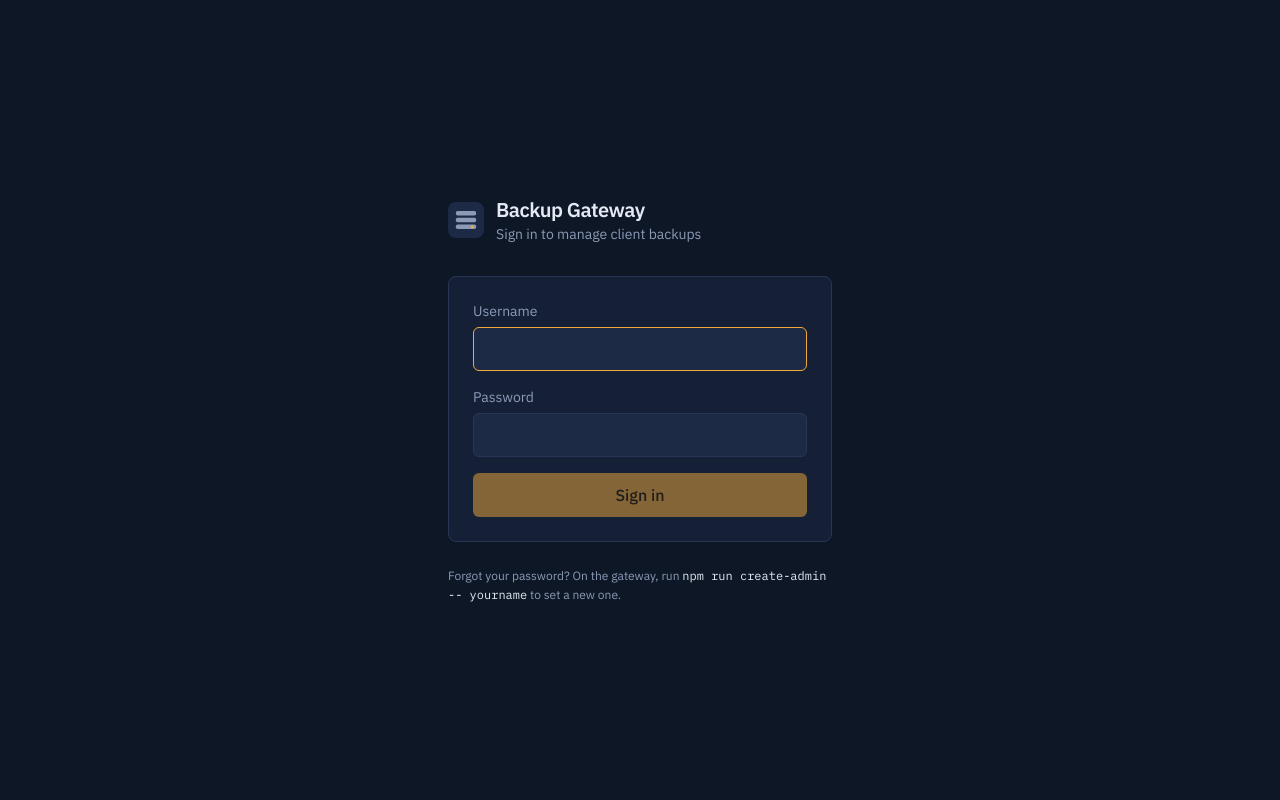
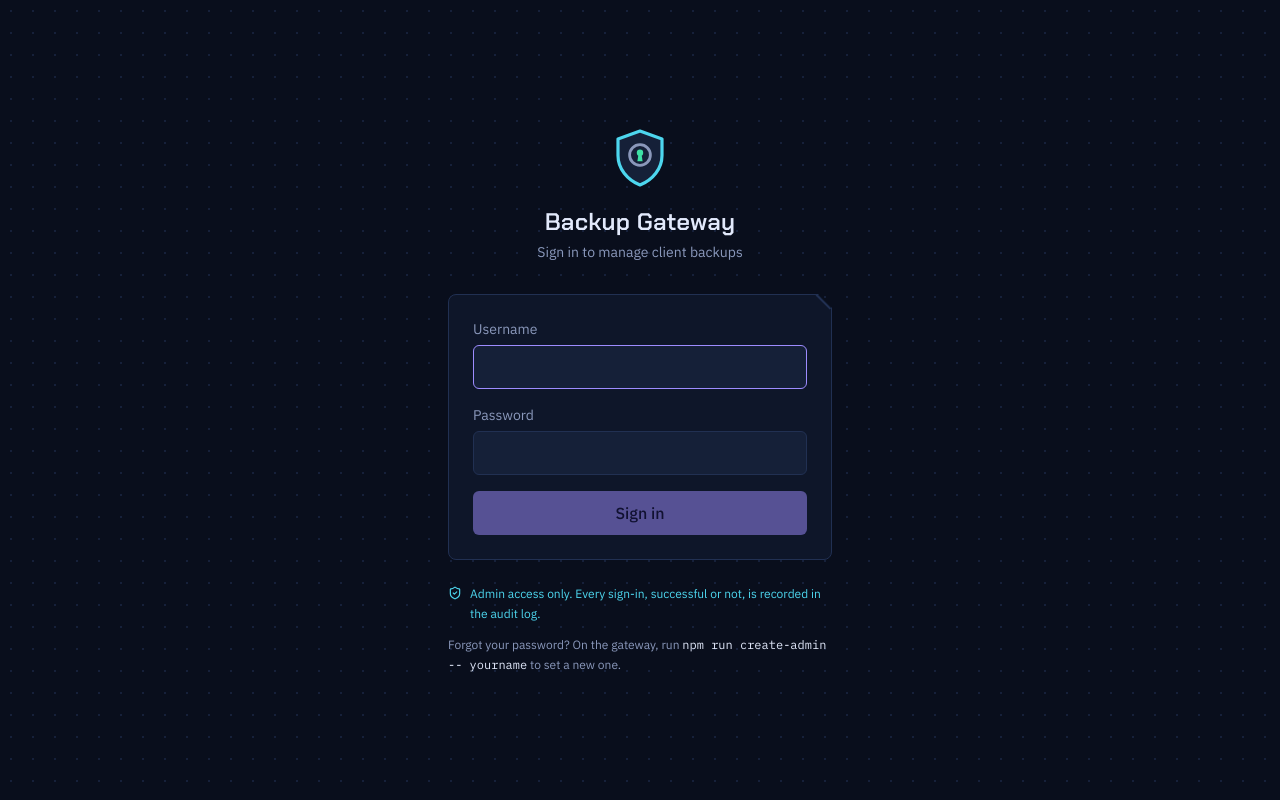
Before and after one commit to DarmaniBenjamin/backup-gateway, a React (Vite) app in the folder gateway/ui/: page /login in a window 1280 px wide. Built offline with nearby package versions, Linux system fonts and the light colour scheme; no server answers.

Commit message:
UI: secure-operations theme with one colour per role, protection ring, shield logo, grouped navigation

```diff
--- a/gateway/ui/package.json
+++ b/gateway/ui/package.json
@@ -9,6 +9,7 @@
     "preview": "vite preview"
   },
   "dependencies": {
+    "@fontsource/chakra-petch": "^5.3.0",
     "@fontsource/ibm-plex-mono": "^5.3.0",
     "@fontsource/ibm-plex-sans": "^5.3.0",
     "lucide-react": "^1.54.0",
--- a/gateway/ui/src/components/DeviceSettings.jsx
+++ b/gateway/ui/src/components/DeviceSettings.jsx
@@ -72,7 +72,7 @@ function LiveStatus({ status, live }) {
   let tone = "text-good";
   if (status.paused) {
     text = `Paused: ${status.paused}`;
-    tone = "text-signal";
+    tone = "text-warn";
   } else if (status.limitMbps) {
     text = `Uploading at up to ${status.limitMbps} Mbps (${status.workHours ? "work hours" : "outside work hours"})`;
   } else {
@@ -88,7 +88,7 @@ function LiveStatus({ status, live }) {
         {status.metered === true && " · metered connection"}
       </p>
       {status.watchLimitHit && (
-        <p className="text-signal">
+        <p className="text-warn">
           This device couldn&rsquo;t watch all its files live, so it switched to a full scan every 15 minutes. Choose a
           scheduled scan below, or raise the system&rsquo;s watch limit.
         </p>
@@ -143,7 +143,7 @@ export default function DeviceSettings({ deviceId, settings, status, live, disab
       <p className="mb-3 mt-1 max-w-2xl text-sm text-dim">
         How hard this device may work, and when. Restores are never slowed down or paused.
       </p>
-      <div className="rounded-lg border border-edge bg-surface">
+      <div className="panel-cut rounded-lg border border-edge bg-surface">
         <div className="border-b border-edge px-5 py-4">
           <LiveStatus status={status} live={live} />
         </div>
--- a/gateway/ui/src/components/Layout.jsx
+++ b/gateway/ui/src/components/Layout.jsx
@@ -11,14 +11,30 @@ import { usePolling } from "../usePolling.js";
 import Logo from "./Logo.jsx";
 import AlertBanner from "./AlertBanner.jsx";
 
+// Grouped by what you're doing: watching the fleet, getting data back, or defending it
 const NAV = [
+  {
+    group: "Monitor",
+    items: [
       { to: "/", label: "Overview", icon: LayoutDashboard, end: true },
       { to: "/devices", label: "Devices", icon: HardDrive },
+    ],
+  },
+  {
+    group: "Recover",
+    items: [
       { to: "/restore", label: "Restore", icon: History },
+      { to: "/jobs", label: "Jobs", icon: ListChecks },
+    ],
+  },
+  {
+    group: "Defend",
+    items: [
       { to: "/quarantine", label: "Quarantine", icon: ShieldAlert, badge: "alerts" },
-  { to: "/jobs", label: "Jobs", icon: ListChecks },
       { to: "/integrity", label: "Integrity", icon: ShieldCheck },
       { to: "/audit", label: "Audit log", icon: ScrollText },
+    ],
+  },
 ];
 
 function NavItem({ item, onNavigate, count }) {
@@ -30,8 +46,10 @@ function NavItem({ item, onNavigate, count }) {
       onClick={onNavigate}
       className={({ isActive }) =>
         [
-          "flex h-10 items-center gap-3 rounded-md px-3 text-sm transition-colors",
-          isActive ? "bg-raised text-fg" : "text-dim hover:bg-raised/60 hover:text-fg",
+          "relative flex h-10 items-center gap-3 rounded-md px-3 text-sm transition-colors",
+          isActive
+            ? "bg-raised text-fg before:absolute before:inset-y-2 before:-left-4 before:w-0.5 before:rounded-full before:bg-signal"
+            : "text-dim hover:bg-raised/60 hover:text-fg",
         ].join(" ")
       }
     >
@@ -60,9 +78,16 @@ export default function Layout() {
   useEffect(() => setMenuOpen(false), [location.pathname]);
 
   const nav = (
-    <nav className="flex flex-col gap-1" aria-label="Main">
-      {NAV.map((item) => (
+    <nav className="flex flex-col gap-5" aria-label="Main">
+      {NAV.map(({ group, items }) => (
+        <div key={group}>
+          <p className="mb-1.5 px-3 font-display text-xs text-dim/80">{group}</p>
+          <div className="flex flex-col gap-1">
+            {items.map((item) => (
               <NavItem key={item.to} item={item} count={item.badge ? openAlerts : 0} onNavigate={() => setMenuOpen(false)} />
+            ))}
+          </div>
+        </div>
       ))}
     </nav>
   );
@@ -91,7 +116,7 @@ export default function Layout() {
         <div>
           <div className="mb-8 flex items-center gap-3 px-2 pt-1">
             <Logo />
-            <span className="font-semibold tracking-tight">Backup Gateway</span>
+            <span className="font-display text-lg font-semibold">Backup Gateway</span>
           </div>
           {nav}
         </div>
@@ -103,7 +128,7 @@ export default function Layout() {
         <div className="flex h-14 items-center justify-between px-4">
           <div className="flex items-center gap-3">
             <Logo size={24} />
-            <span className="font-semibold tracking-tight">Backup Gateway</span>
+            <span className="font-display font-semibold">Backup Gateway</span>
           </div>
           <button
             type="button"
--- a/gateway/ui/src/components/Logo.jsx
+++ b/gateway/ui/src/components/Logo.jsx
@@ -1,13 +1,18 @@
-// Product mark: three stacked drive bays with an amber activity light.
+// Product mark: a shield around a locked vault door. Cyan = encryption, green = protected.
 
 export default function Logo({ size = 28 }) {
   return (
     <svg width={size} height={size} viewBox="0 0 32 32" aria-hidden="true">
-      <rect width="32" height="32" rx="7" fill="var(--color-raised)" />
-      <rect x="7" y="8" width="18" height="4" rx="1.5" fill="var(--color-dim)" />
-      <rect x="7" y="14" width="18" height="4" rx="1.5" fill="var(--color-dim)" />
-      <rect x="7" y="20" width="18" height="4" rx="1.5" fill="var(--color-dim)" />
-      <circle cx="21.5" cy="22" r="1.4" fill="var(--color-signal)" />
+      <path
+        d="M16 2.5 27 6.5v8.2c0 6.6-4.6 12.2-11 14.8C9.6 26.9 5 21.3 5 14.7V6.5L16 2.5Z"
+        fill="var(--color-raised)"
+        stroke="var(--color-secure)"
+        strokeWidth="1.6"
+        strokeLinejoin="round"
+      />
+      <circle cx="16" cy="14.5" r="5.2" fill="none" stroke="var(--color-dim)" strokeWidth="1.4" />
+      <circle cx="16" cy="13.4" r="1.6" fill="var(--color-good)" />
+      <path d="M15.2 14.4h1.6l.5 3.2h-2.6l.5-3.2Z" fill="var(--color-good)" />
     </svg>
   );
 }
--- /dev/null
+++ b/gateway/ui/src/components/ProtectionRing.jsx
@@ -0,0 +1,84 @@
+// The overview's status dial: one ring segment per device, coloured by its state
+// (green protected, amber paused, red frozen or offline, grey never connected), with the
+// number of protected devices in the middle and a slow scanner sweep behind it.
+
+const SIZE = 176;
+const R = 70;
+const STROKE = 9;
+const C = 2 * Math.PI * R;
+
+function tone(d) {
+  if (d.status === "frozen" || d.status === "offline") return "var(--color-alert)";
+  if (d.status === "never-seen" || d.status === "revoked") return "var(--color-edge)";
+  if (d.pausedReason) return "var(--color-warn)";
+  return "var(--color-good)";
+}
+
+export default function ProtectionRing({ devices }) {
+  const n = devices.length;
+  const protectedCount = devices.filter((d) => tone(d) === "var(--color-good)").length;
+  const gap = n > 1 ? Math.min(10, C / n / 4) : 0;
+  const seg = n ? C / n - gap : C;
+  const center = SIZE / 2;
+
+  const label = n === 0 ? "No devices yet" : `${protectedCount} of ${n} devices protected`;
+
+  return (
+    <div className="relative shrink-0" style={{ width: SIZE, height: SIZE }} role="img" aria-label={label}>
+      {/* Scanner sweep, clipped to the inside of the ring */}
+      <div
+        className="absolute rounded-full motion-safe:animate-[spin_9s_linear_infinite]"
+        style={{
+          inset: SIZE / 2 - R + STROKE,
+          background: "conic-gradient(from 0deg, transparent 0deg 300deg, color-mix(in srgb, var(--color-secure) 22%, transparent) 360deg)",
+        }}
+        aria-hidden="true"
+      />
+      <svg width={SIZE} height={SIZE} viewBox={`0 0 ${SIZE} ${SIZE}`} className="relative" aria-hidden="true">
+        {/* Dial ticks */}
+        {Array.from({ length: 60 }, (_, i) => {
+          const a = (i / 60) * 2 * Math.PI;
+          const long = i % 5 === 0;
+          const r1 = R + STROKE / 2 + 5;
+          const r2 = r1 + (long ? 6 : 3);
+          return (
+            <line
+              key={i}
+              x1={center + r1 * Math.sin(a)}
+              y1={center - r1 * Math.cos(a)}
+              x2={center + r2 * Math.sin(a)}
+              y2={center - r2 * Math.cos(a)}
+              stroke="var(--color-edge)"
+              strokeWidth={long ? 1.5 : 1}
+            />
+          );
+        })}
+        <circle cx={center} cy={center} r={R} fill="none" stroke="var(--color-raised)" strokeWidth={STROKE} />
+        {n === 0 ? null : (
+          devices.map((d, i) => (
+            <circle
+              key={d.id}
+              cx={center}
+              cy={center}
+              r={R}
+              fill="none"
+              stroke={tone(d)}
+              strokeWidth={STROKE}
+              strokeDasharray={`${seg} ${C}`}
+              transform={`rotate(${-90 + (360 / n) * i + (gap / C) * 180} ${center} ${center})`}
+            >
+              <title>{`${d.name}: ${d.status}${d.pausedReason ? ` (paused: ${d.pausedReason})` : ""}`}</title>
+            </circle>
+          ))
+        )}
+      </svg>
+      <div className="absolute inset-0 flex flex-col items-center justify-center text-center" aria-hidden="true">
+        <span className="font-display text-4xl font-semibold leading-none tabular-nums">
+          {protectedCount}
+          <span className="text-dim">/{n}</span>
+        </span>
+        <span className="mt-1.5 text-xs text-dim">protected</span>
+      </div>
+    </div>
+  );
+}
--- a/gateway/ui/src/components/VersionsModal.jsx
+++ b/gateway/ui/src/components/VersionsModal.jsx
@@ -52,7 +52,7 @@ export default function VersionsModal({ deviceId, path, onRestore, onClose }) {
                     </p>
                     {status && v.reasons.length > 0 && <p className="mt-0.5 text-xs text-dim">{v.reasons.join(" · ")}</p>}
                     {v.sha256 && (
-                      <p className="truncate font-mono text-xs text-dim" title={`SHA-256 ${v.sha256}`}>
+                      <p className="truncate font-mono text-xs text-secure/70" title={`SHA-256 ${v.sha256}`}>
                         {v.sha256.slice(0, 16)}
                       </p>
                     )}
--- a/gateway/ui/src/index.css
+++ b/gateway/ui/src/index.css
@@ -1,26 +1,36 @@
 /* Fonts are bundled with the app (no outside requests — the gateway's security policy blocks them) */
+@import "@fontsource/chakra-petch/500.css";
+@import "@fontsource/chakra-petch/600.css";
 @import "@fontsource/ibm-plex-sans/400.css";
 @import "@fontsource/ibm-plex-sans/500.css";
 @import "@fontsource/ibm-plex-sans/600.css";
 @import "@fontsource/ibm-plex-mono/400.css";
 @import "tailwindcss";
 
-/* Design tokens: night-blue surfaces, amber for actions (like a drive activity light),
-   teal = healthy, coral = needs attention. Colour always means something. */
+/* Design tokens: a secure-operations console. Every colour has exactly one job:
+     good   (green)  = protected, healthy, verified
+     alert  (red)    = threat, attack, failure, offline
+     warn   (amber)  = held back or waiting: quarantine, paused, needs a look
+     secure (cyan)   = encryption and integrity details: keys, hashes, verified chunks
+     signal (violet) = your actions: buttons, links, focus, the restore point you pick
+   Everything else stays in quiet blue-greys so those colours always mean something. */
 @theme {
-  --color-night: #0e1726;     /* page background */
-  --color-surface: #152036;   /* sidebar, panels */
-  --color-raised: #1c2a45;    /* inputs, hover */
-  --color-edge: #263654;      /* borders */
-  --color-fg: #e4eaf4;        /* main text */
-  --color-dim: #8b9ab6;       /* secondary text */
-  --color-signal: #f2a93b;    /* primary actions, focus */
-  --color-signal-ink: #2a1a02;/* text on amber */
-  --color-good: #3cc6b4;
-  --color-alert: #f0616d;
+  --color-night: #090e1c;     /* page background */
+  --color-surface: #0e1629;   /* sidebar, panels */
+  --color-raised: #152038;    /* inputs, hover */
+  --color-edge: #213052;      /* borders */
+  --color-fg: #e2e9fb;        /* main text */
+  --color-dim: #8a98bb;       /* secondary text */
+  --color-signal: #9d8cff;    /* actions, focus */
+  --color-signal-ink: #140d3a;/* text on violet */
+  --color-good: #3ee0a5;
+  --color-alert: #ff5f7c;
+  --color-warn: #ffb547;
+  --color-secure: #4dd6ee;
 
   --font-sans: "IBM Plex Sans", system-ui, sans-serif;
   --font-mono: "IBM Plex Mono", ui-monospace, monospace;
+  --font-display: "Chakra Petch", "IBM Plex Sans", system-ui, sans-serif;
 }
 
 @layer base {
@@ -29,6 +39,15 @@
   }
   body {
     @apply bg-night text-fg font-sans antialiased;
+    /* Faint dot matrix behind everything, like a circuit board under glass */
+    background-image: radial-gradient(color-mix(in srgb, var(--color-edge) 55%, transparent) 1px, transparent 1px);
+    background-size: 22px 22px;
+    background-attachment: fixed;
+  }
+  h1,
+  h2 {
+    font-family: var(--font-display);
+    letter-spacing: 0.01em;
   }
   button,
   [role="button"] {
@@ -44,15 +63,35 @@
     *::after {
       transition-duration: 0.01ms !important;
       animation-duration: 0.01ms !important;
+      animation-iteration-count: 1 !important;
     }
   }
 }
 
-/* Chart colours — validated together for colour-blind separation and contrast on the dark surface.
-   The bright amber (signal) is never used for data: it only marks the restore point you pick.
-   Quarantine uses a darker mustard that reads as "held for review" and stays distinct from it. */
+/* A panel with one cut corner, like a machined plate. Used for the main surfaces. */
+@utility panel-cut {
+  --cut: 14px;
+  position: relative;
+  clip-path: polygon(0 0, calc(100% - var(--cut)) 0, 100% var(--cut), 100% 100%, 0 100%);
+  /* The border along the cut edge (half of this 2px line is clipped away, leaving 1px) */
+  &::after {
+    content: "";
+    position: absolute;
+    top: -1px;
+    right: calc(var(--cut) - var(--cut) * 1.4142);
+    width: calc(var(--cut) * 1.4142);
+    height: 2px;
+    background: var(--color-edge);
+    transform-origin: top left;
+    transform: rotate(45deg);
+    pointer-events: none;
+  }
+}
+
+/* Chart colours — validated together for colour-blind separation and contrast on the panels.
+   Violet (signal) is never used for data: it only marks the restore point you pick. */
 @theme {
-  --color-series-change: #3987e5;     /* files added or changed */
-  --color-series-delete: #d55181;     /* files deleted */
+  --color-series-change: #4f95f0;     /* files added or changed */
+  --color-series-delete: #d55fb3;     /* files deleted */
   --color-series-quarantine: #c98500; /* held back by the quarantine engine */
 }
--- a/gateway/ui/src/pages/DeviceFolders.jsx
+++ b/gateway/ui/src/pages/DeviceFolders.jsx
@@ -237,7 +237,7 @@ export default function DeviceFolders() {
       </PageHeader>
 
       {!multiFolder && (
-        <p className="mb-6 rounded-lg border border-signal/40 bg-signal/10 px-4 py-3 text-sm text-fg">
+        <p className="mb-6 rounded-lg border border-warn/40 bg-warn/10 px-4 py-3 text-sm text-fg">
           This device&rsquo;s agent is too old to manage folders here. Update it to version 0.7 or newer and restart it.
         </p>
       )}
--- a/gateway/ui/src/pages/Login.jsx
+++ b/gateway/ui/src/pages/Login.jsx
@@ -2,7 +2,7 @@
 
 import { useState } from "react";
 import { Navigate, useLocation, useNavigate } from "react-router";
-import { LoaderCircle } from "lucide-react";
+import { LoaderCircle, ShieldCheck } from "lucide-react";
 import { useAuth } from "../auth-context.js";
 import Logo from "../components/Logo.jsx";
 
@@ -40,15 +40,13 @@ export default function Login() {
   return (
     <div className="flex min-h-dvh items-center justify-center px-4 py-10">
       <div className="w-full max-w-sm">
-        <div className="mb-8 flex items-center gap-3">
-          <Logo size={36} />
-          <div>
-            <h1 className="text-xl font-semibold tracking-tight">Backup Gateway</h1>
-            <p className="text-sm text-dim">Sign in to manage client backups</p>
-          </div>
+        <div className="mb-8 flex flex-col items-center text-center">
+          <Logo size={64} />
+          <h1 className="mt-4 text-2xl font-semibold">Backup Gateway</h1>
+          <p className="mt-1 text-sm text-dim">Sign in to manage client backups</p>
         </div>
 
-        <form onSubmit={handleSubmit} className="space-y-4 rounded-lg border border-edge bg-surface p-6" noValidate>
+        <form onSubmit={handleSubmit} className="panel-cut space-y-4 rounded-lg border border-edge bg-surface p-6" noValidate>
           <div>
             <label htmlFor="username" className="mb-1.5 block text-sm text-dim">
               Username
@@ -94,7 +92,11 @@ export default function Login() {
           </button>
         </form>
 
-        <p className="mt-6 text-xs leading-relaxed text-dim">
+        <p className="mt-6 flex items-start gap-2 text-xs leading-relaxed text-secure">
+          <ShieldCheck size={14} className="mt-0.5 shrink-0" aria-hidden="true" />
+          Admin access only. Every sign-in, successful or not, is recorded in the audit log.
+        </p>
+        <p className="mt-3 text-xs leading-relaxed text-dim">
           Forgot your password? On the gateway, run <code className="font-mono text-fg">npm run create-admin -- yourname</code> to set a new one.
         </p>
       </div>
--- a/gateway/ui/src/pages/Overview.jsx
+++ b/gateway/ui/src/pages/Overview.jsx
@@ -2,10 +2,12 @@
 // each device, storage use, the last integrity check and recent restore jobs.
 
 import { Link } from "react-router";
+import { LockKeyhole } from "lucide-react";
 import { usePolling } from "../usePolling.js";
 import { formatDateTime, formatSize, timeAgo } from "../format.js";
 import StatusBadge from "../components/StatusBadge.jsx";
 import LoadState from "../components/LoadState.jsx";
+import ProtectionRing from "../components/ProtectionRing.jsx";
 
 function Headline({ data }) {
   const { total, online, frozen } = data.devices;
@@ -21,9 +23,12 @@ function Headline({ data }) {
     tone = "text-alert";
     text = `${frozen} ${plural(frozen, "device is", "devices are")} frozen.`;
   } else if (data.quarantined > 0) {
-    tone = "text-series-quarantine";
+    tone = "text-warn";
     text = `${data.quarantined} ${plural(data.quarantined, "file is", "files are")} waiting for review.`;
-  } else if (offline === 0) text = total === 1 ? "Your device is online." : `All ${total} devices are online.`;
+  } else if (offline === 0) {
+    tone = "text-good";
+    text = total === 1 ? "Your device is protected." : `All ${total} devices are protected.`;
+  }
   else {
     tone = "text-alert";
     text = offline === 1 ? `1 of ${total} devices is offline.` : `${offline} of ${total} devices are offline.`;
@@ -31,9 +36,11 @@ function Headline({ data }) {
 
   const link = "text-signal underline-offset-2 hover:underline";
   return (
-    <div className="mb-10">
-      <h1 className={`text-3xl font-semibold tracking-tight sm:text-4xl ${tone}`}>{text}</h1>
-      <p className="mt-3 text-dim">
+    <div className="mb-10 flex flex-col items-start gap-6 sm:flex-row sm:items-center sm:gap-10">
+      <ProtectionRing devices={data.deviceList} />
+      <div className="min-w-0">
+        <h1 className={`text-3xl font-semibold sm:text-4xl ${tone}`}>{text}</h1>
+        <p className="mt-3 max-w-xl text-dim">
           {total === 0 ? (
             <>
               Add your first device from the <Link to="/devices" className={link}>Devices</Link> page.
@@ -56,12 +63,13 @@ function Headline({ data }) {
           )}
         </p>
       </div>
+    </div>
   );
 }
 
 function Section({ title, link, children }) {
   return (
-    <section className="rounded-lg border border-edge bg-surface">
+    <section className="panel-cut rounded-lg border border-edge bg-surface">
       <div className="flex items-center justify-between border-b border-edge px-5 py-3">
         <h2 className="text-sm font-medium">{title}</h2>
         {link}
@@ -85,6 +93,10 @@ function Storage({ storage, files, versions }) {
       </div>
       <p className="mt-2 text-sm text-dim">
         {saved > 0.005 ? `${Math.round(saved * 100)}% saved by compression and deduplication.` : "Nothing compressible yet."}
+      </p>
+      <p className="mt-2 flex items-center gap-2 text-sm text-secure">
+        <LockKeyhole size={14} aria-hidden="true" />
+        Encrypted on the device with AES-256-GCM
       </p>
       <dl className="mt-5 grid grid-cols-2 gap-4 border-t border-edge pt-4 text-sm">
         <div>
--- a/gateway/ui/src/pages/Restore.jsx
+++ b/gateway/ui/src/pages/Restore.jsx
@@ -116,7 +116,7 @@ export default function Restore() {
       )}
 
       {/* 1. Activity: find the moment to go back to */}
-      <section className="mb-8 rounded-lg border border-edge bg-surface p-5">
+      <section className="panel-cut mb-8 rounded-lg border border-edge bg-surface p-5">
         <div className="mb-5 flex flex-wrap items-center justify-between gap-3">
           <div>
             <h2 className="font-medium">Backup activity</h2>
```
Also changed, not shown: gateway/ui/src/pages/Devices.jsx (+4 -4 lines), gateway/ui/public/favicon.svg, 1 other file (tests, documents, lock files or other folders). Lines whose indentation alone changed are shown as unchanged.
